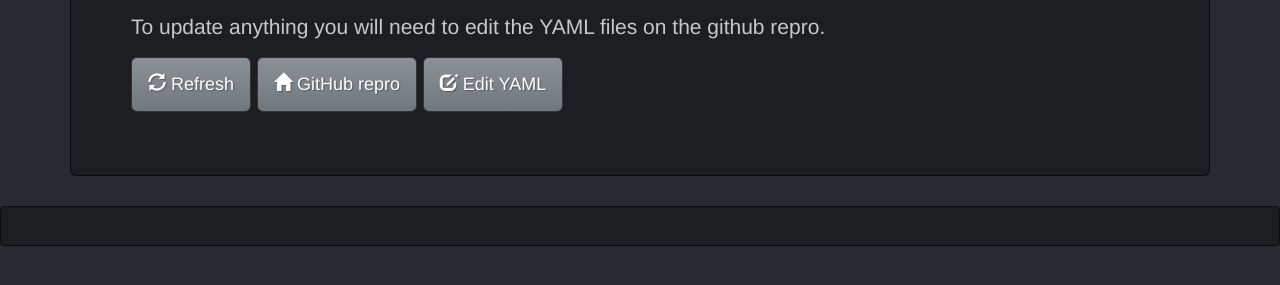
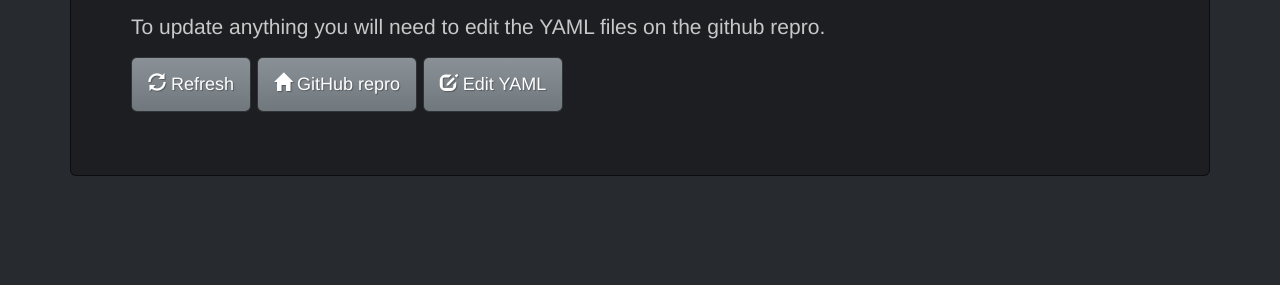
Before and after one commit to nathanrosspowell/interfacezero, a plain HTML site: page index.html in a window 1280 px wide. Shown: the part 251-536 px from the top of the page. Drawn offline with nearby package versions, Linux system fonts and the light colour scheme; no server answers.

Commit message:
Update index.html

```diff
--- a/index.html
+++ b/index.html
@@ -82,7 +82,7 @@
 
     <div class="container" id="interfacezero-main"></div>
 
-    <div class="well" id="interfacezero-credits">
+    <div class="container" id="interfacezero-credits">
        <div class="github-widget" data-repo="nathanrosspowell/interfacezero"></div>
     </div>
 
```
